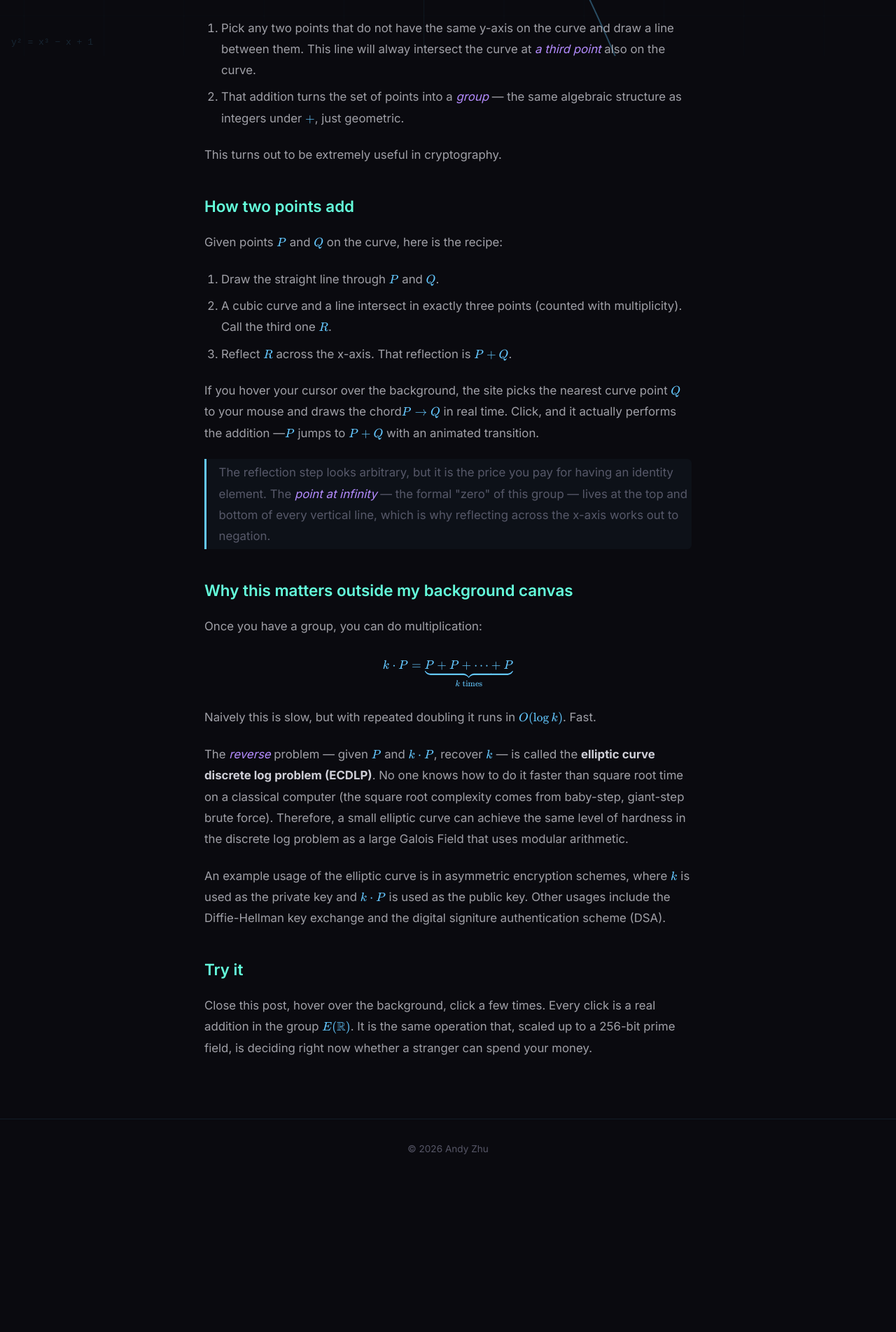
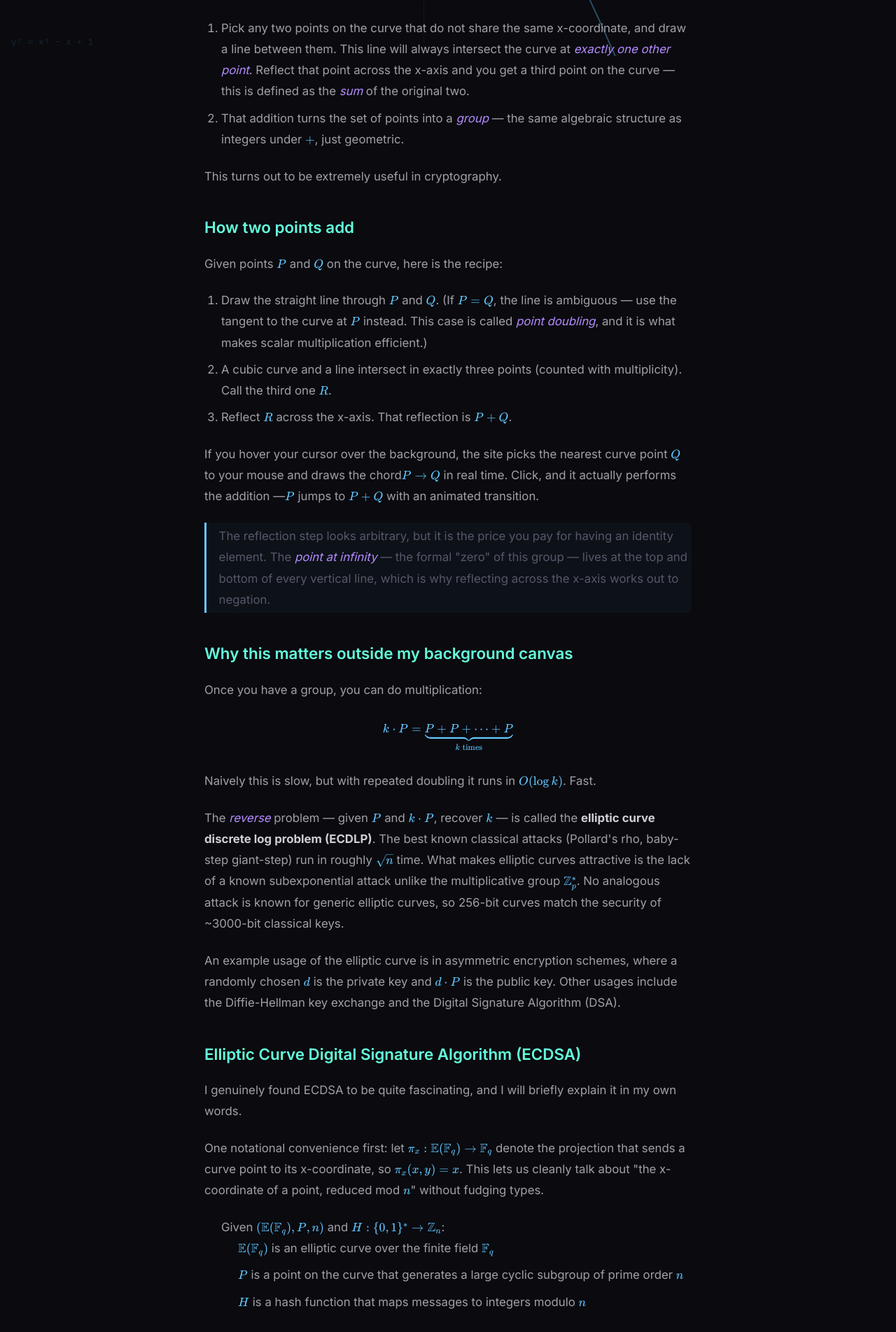
Before and after one commit to andyzhu23/andyzhu23.github.io, a React (Vite) app: page /blog/elliptic-curve-on-my-homepage in a window 1280 px wide. Shown: the part 720-2624 px from the top of the page at 70% size. Before the commit the page ends 2406 px from the top, so only its background shows below. Built offline with nearby package versions, Linux system fonts and the light colour scheme.

Commit message:
feat: expand elliptic curves post with ecdsa section

```diff
--- a/src/data/blogPosts/ellipticCurves.tsx
+++ b/src/data/blogPosts/ellipticCurves.tsx
@@ -25,7 +25,7 @@ export default function EllipticCurvesPost() {
         mathematically special, and neither is obvious from the picture:
       </p>
       <ol>
-        <li>Pick any two points that do not have the same y-axis on the curve and draw a line between them. This line will alway intersect the curve at <em>a third point</em> also on the curve.</li>
+        <li>Pick any two points on the curve that do not share the same x-coordinate, and draw a line between them. This line will always intersect the curve at <em>exactly one other point</em>. Reflect that point across the x-axis and you get a third point on the curve — this is defined as the <em>sum</em> of the original two.</li>
         <li>That addition turns the set of points into a <em>group</em> — the same
         algebraic structure as integers under <InlineMath tex="+"/>, just geometric.</li>
       </ol>
@@ -38,7 +38,7 @@ export default function EllipticCurvesPost() {
         Given points <InlineMath tex="P"/> and <InlineMath tex="Q"/> on the curve, here is the recipe:
       </p>
       <ol>
-        <li>Draw the straight line through <InlineMath tex="P"/> and <InlineMath tex="Q"/>.</li>
+        <li>Draw the straight line through <InlineMath tex="P"/> and <InlineMath tex="Q"/>. (If <InlineMath tex="P = Q"/>, the line is ambiguous — use the tangent to the curve at <InlineMath tex="P"/> instead. This case is called <em>point doubling</em>, and it is what makes scalar multiplication efficient.)</li>
         <li>A cubic curve and a line intersect in exactly three points (counted with multiplicity). Call the third one <InlineMath tex="R"/>.</li>
         <li>Reflect <InlineMath tex="R"/> across the x-axis. That reflection is <InlineMath tex="P + Q"/>.</li>
       </ol>
@@ -66,14 +66,42 @@ export default function EllipticCurvesPost() {
       <p>
         The <em>reverse</em> problem — given <InlineMath tex="P"/> and <InlineMath tex="k \cdot P"/>,
         recover <InlineMath tex="k"/> — is called the <strong>elliptic curve discrete log
-        problem (ECDLP)</strong>. No one knows how to do it faster than square root time on a classical computer (the square root complexity comes from baby-step, giant-step brute force). Therefore, a small elliptic curve can achieve the same level of hardness in the discrete log problem as a large Galois Field that uses modular arithmetic.
+        problem (ECDLP)</strong>. The best known classical attacks (Pollard's rho, baby-step giant-step) run in roughly <InlineMath tex="\sqrt{n}"/> time. What makes elliptic curves attractive is the lack of a known subexponential attack unlike the multiplicative group <InlineMath tex="\mathbb{Z}_p^*"/>. No analogous attack is known for generic elliptic curves, so 256-bit curves match the security of ~3000-bit classical keys.
       </p>
-      <p>An example usage of the elliptic curve is in asymmetric encryption schemes, where <InlineMath tex="k"/> is used as the private key and <InlineMath tex="k\cdot P"/> is used as the public key. Other usages include the Diffie-Hellman key exchange and the digital signiture authentication scheme (DSA).</p>
+      <p>An example usage of the elliptic curve is in asymmetric encryption schemes, where a randomly chosen <InlineMath tex="d"/> is the private key and <InlineMath tex="d\cdot P"/> is the public key. Other usages include the Diffie-Hellman key exchange and the Digital Signature Algorithm (DSA).</p>
+
+      <h2>Elliptic Curve Digital Signature Algorithm (ECDSA)</h2>
+
+      <p>I genuinely found ECDSA to be quite fascinating, and I will briefly explain it in my own words.</p>
+      <p>One notational convenience first: let <InlineMath tex="\pi_x: \mathbb{E}(\mathbb{F}_q) \to \mathbb{F}_q"/> denote the projection that sends a curve point to its x-coordinate, so <InlineMath tex="\pi_x(x, y) = x"/>. This lets us cleanly talk about "the x-coordinate of a point, reduced mod <InlineMath tex="n"/>" without fudging types.</p>
+      <ul>
+        <li>Given <InlineMath tex="(\mathbb{E}(\mathbb{F}_q), P, n)"/> and <InlineMath tex="H: \{0,1\}^* \to \mathbb{Z}_n"/>:
+          <ul>
+            <li><InlineMath tex="\mathbb{E}(\mathbb{F}_q)"/> is an elliptic curve over the finite field <InlineMath tex="\mathbb{F}_q"/> </li>
+            <li><InlineMath tex="P"/> is a point on the curve that generates a large cyclic subgroup of prime order <InlineMath tex="n"/></li>
+            <li><InlineMath tex="H"/> is a hash function that maps messages to integers modulo <InlineMath tex="n"/></li>
+          </ul>
+        </li>
+        <li>Key generation: choose a random integer <InlineMath tex="d \in \mathbb{Z}_n"/> as the private key, and compute the public key as <InlineMath tex="Y = d\cdot P"/>.</li>
+        <li>Signing: to sign a message <InlineMath tex="m"/>, choose a random nonce <InlineMath tex="k"/> and compute <BlockMath tex="r = \pi_x(k\cdot P) \bmod n."/> Then compute <InlineMath tex="s = k^{-1}(H(m) + rd) \bmod n"/> and publish the signature <InlineMath tex="(r, s)"/>.</li>
+        <li>Verification: given <InlineMath tex="(r, s)"/>, the message <InlineMath tex="m"/>, and the public key <InlineMath tex="Y"/>, accept iff
+          <BlockMath tex="\pi_x\!\left(s^{-1}\cdot (H(m)\cdot P + r\cdot Y)\right) \bmod n = r."/>
+          Crucially, this expression uses only public values — the private key <InlineMath tex="d"/> appears only implicitly through <InlineMath tex="Y = d\cdot P"/>, so the verifier never needs to know it.
+          <p>To see why the check works, rearrange the signing equation as <InlineMath tex="k \equiv s^{-1}(H(m) + rd) \pmod n"/> and multiply both sides by <InlineMath tex="P"/>:</p>
+          <BlockMath tex="\begin{aligned}
+          k\cdot P &= s^{-1}\cdot (H(m) + rd)\cdot P \\
+          &= s^{-1}\cdot \left(H(m)\cdot P + rd\cdot P\right) \\
+          &= s^{-1}\cdot \left(H(m)\cdot P + r\cdot Y\right)
+          \end{aligned}"/>
+          <p>using <InlineMath tex="Y = d\cdot P"/> in the last step. Apply <InlineMath tex="\pi_x"/> to both sides and reduce mod <InlineMath tex="n"/>. The left-hand side is <InlineMath tex="r"/> by definition, so the verification check holds.</p>
+        </li>
+      </ul>
+      <p>Security rests on the ECDLP: an attacker who sees only <InlineMath tex="Y"/> cannot recover <InlineMath tex="d"/>, so cannot craft a valid <InlineMath tex="s"/> for a chosen message.</p>
 
       <h2>Try it</h2>
       <p>
         Close this post, hover over the background, click a few times. Every click is a
-        real addition in the group <InlineMath tex="E(\mathbb{R})"/>. It is the same operation that,
+        real addition in the group <InlineMath tex="\mathbb{E}(\mathbb{R})"/>. It is the same operation that,
         scaled up to a 256-bit prime field, is deciding right now whether a stranger
         can spend your money.
       </p>
```
